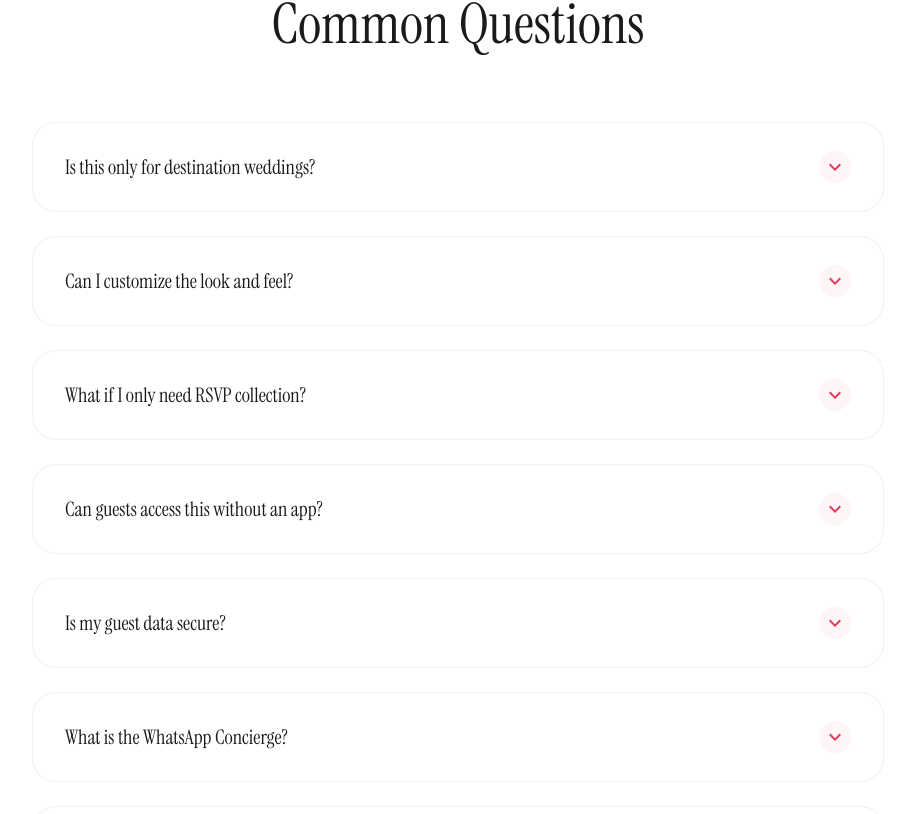
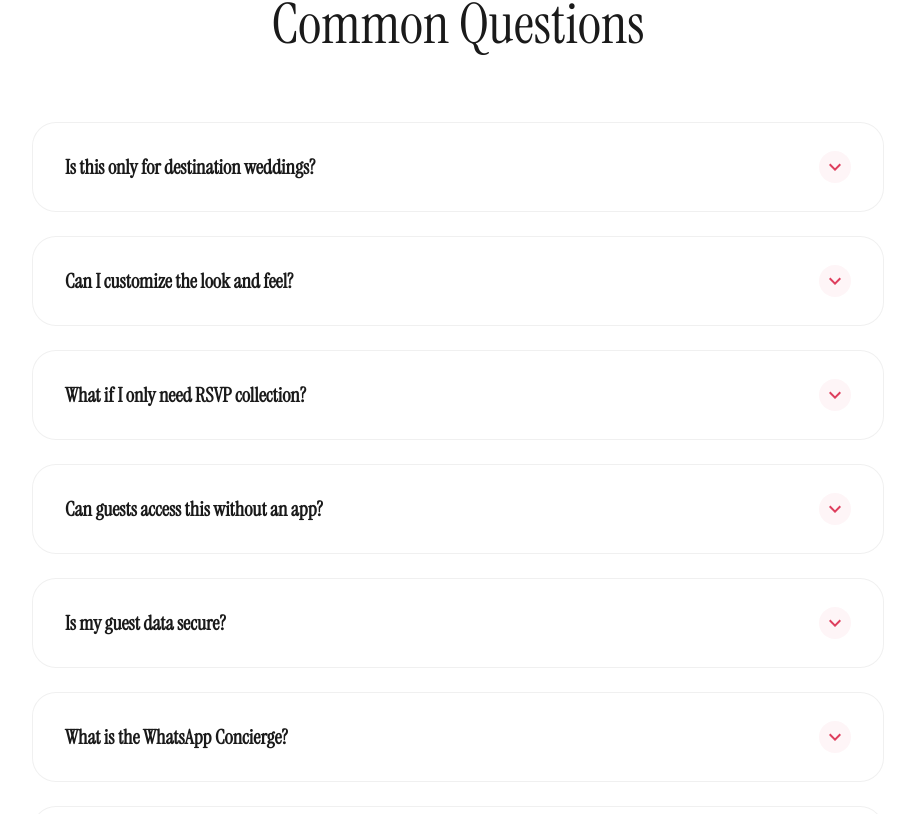
Before and after one commit to kghumaan/phera, a Next.js app: page / in a window 1280 px wide. Shown: the part 6126-6940 px from the top of the page, without its empty margins (182-1097 px from the left). Built offline with nearby package versions, Linux system fonts and the light colour scheme; no server answers; what @mui/material-nextjs would draw is missing.

Commit message:
Small polish: Bolder FAQ questions

```diff
--- a/app/page.tsx
+++ b/app/page.tsx
@@ -1334,7 +1334,7 @@ export default function LandingPage() {
                     </Box>}
                     sx={{ px: 4, py: 2 }}
                   >
-                    <Typography variant="h6" sx={{ fontSize: '1.25rem', fontWeight: 500, color: '#1a1a1a', fontFamily: 'var(--font-instrument-serif)' }}>
+                    <Typography variant="h6" sx={{ fontSize: '1.4rem', fontWeight: 800, color: '#1a1a1a', fontFamily: 'var(--font-instrument-serif)' }}>
                       {faq.q}
                     </Typography>
                   </AccordionSummary>
```
